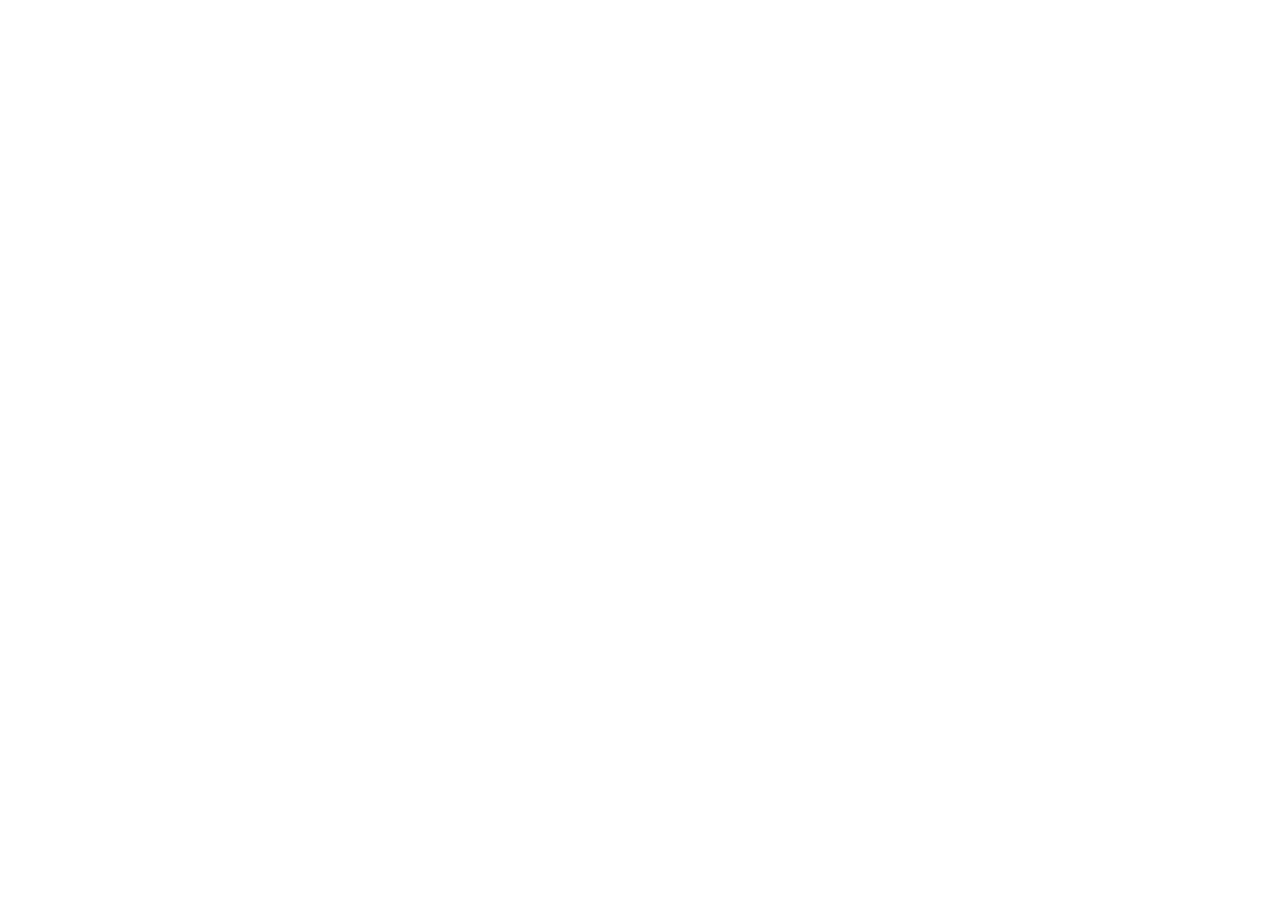
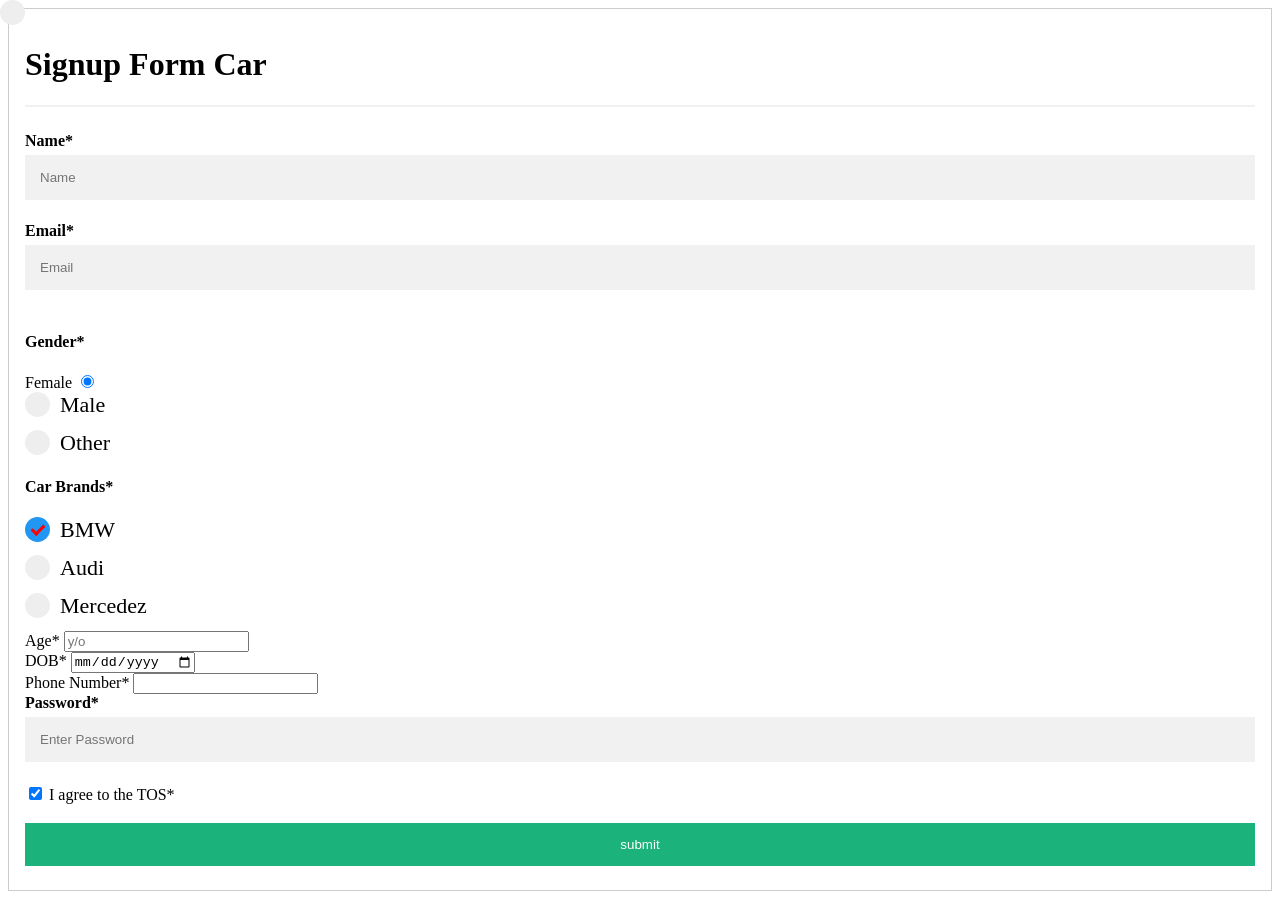
Before and after one commit to acciojob/signup-form-car-VIDHI-tech, a website: page main.html in a window 1280 px wide. Before the commit the page ends 800 px from the top, so only its background shows below. Drawn offline with Linux system fonts and the light colour scheme.

Commit message:
created a submission

```diff
--- a/main.html
+++ b/main.html
@@ -8,6 +8,76 @@
 
 <body>
 	<!-- the entire body must be written by student -->
+	<form action="action_page.php" style="border:1px solid #ccc">
+    <div class="container">
+      <h1>Signup Form Car</h1>
+      <hr>
+
+      <label for="name"><b>Name*</b></label>
+      <input type="text" placeholder="Name" name="name" required>
+
+      <label for="email"><b>Email*</b></label>
+      <input type="text" placeholder="Email" name="email" required>
+
+      <section>
+        <h4>Gender*</h4>
+        <label class="Gender" required>Female
+          <input type="radio" checked="checked" name="radio" >
+          <span class="checkmark"></span>
+        </label>
+        <label class="gender" required>Male
+          <input type="radio" name="radio">
+          <span class="checkmark"></span>
+        </label>
+        <label class="gender" required>Other
+          <input type="radio" name="radio">
+          <span class="checkmark"></span>
+        </label>
+      </section>
+
+      <section>
+        <h4>Car Brands*</h4>
+        <label class="brand" required>BMW
+          <input type="checkbox" checked="checked">
+          <span class="checkmark"></span>
+        </label>
+        <label class="brand" required>Audi
+          <input type="checkbox">
+          <span class="checkmark"></span>
+        </label>
+        <label class="brand" required>Mercedez
+          <input type="checkbox">
+          <span class="checkmark"></span>
+        </label>
+      </section>
+
+      <section>
+        <label for="Age">Age*</label>
+        <input type="number" placeholder="y/o" id="age" name="Age" max="2">
+      </section>
+
+      <section>
+        <label for="dob">DOB*</label>
+        <input type="date" id="dob" name="dob" required>
+      </section>
+
+      <section>
+        <label for="Phone Number">Phone Number*</label>
+        <input type="number" id="tel" name="Phone Number" max="10">
+      </section>
+
+      <label for="psw"><b>Password*</b></label>
+      <input type="password" placeholder="Enter Password" name="psw" required>
+
+      <label>
+        <input type="checkbox" checked="checked" name="remember" style="margin-bottom:15px" required> I agree to the TOS*
+      </label>
+
+      <div class="clearfix">
+        <button type="submit" class="signupbtn">submit</button>
+      </div>
+    </div>
+  </form>
     <script type="text/javascript" src="./script.js">
 </script>
 
--- a/styles.css
+++ b/styles.css
@@ -1,2 +1,193 @@
+* {box-sizing: border-box}
 
-/* Your CSS Code here. */
+/* Full-width input fields */
+  input[type=text], input[type=password] {
+  width: 100%;
+  padding: 15px;
+  margin: 5px 0 22px 0;
+  display: inline-block;
+  border: none;
+  background: #f1f1f1;
+}
+
+input[type=text]:focus, input[type=password]:focus {
+  background-color: #D9D9D9;
+  outline: none;
+}
+
+hr {
+  border: 1px solid #f1f1f1;
+  margin-bottom: 25px;
+}
+
+/* Set a style for all buttons */
+button {
+  background-color: #04AA6D;
+  color: white;
+  padding: 14px 20px;
+  margin: 8px 0;
+  border: none;
+  cursor: pointer;
+  width: 100%;
+  opacity: 0.9;
+}
+
+button:hover {
+  opacity:1;
+}
+
+/* Float cancel and signup buttons and add an equal width */
+.signupbtn {
+  float: left;
+  width: 100%;
+}
+
+/* Add padding to container elements */
+.container {
+  padding: 16px;
+}
+
+/* gender */
+.gender {
+  display: block;
+  position: relative;
+  padding-left: 35px;
+  margin-bottom: 12px;
+  cursor: pointer;
+  font-size: 22px;
+  -webkit-user-select: none;
+  -moz-user-select: none;
+  -ms-user-select: none;
+  user-select: none;
+
+}
+
+/* Hide the browser's default radio button */
+.gender input {
+  position: absolute;
+  opacity: 0;
+  cursor: pointer;
+}
+
+/* Create a custom radio button */
+.checkmark {
+  position: absolute;
+  top: 0;
+  left: 0;
+  height: 25px;
+  width: 25px;
+  background-color: #eee;
+  border-radius: 50%;
+}
+
+/* On mouse-over, add a grey background color */
+.gender:hover input ~ .checkmark {
+  background-color: #ccc;
+}
+
+/* When the radio button is checked, add a blue background */
+.gender input:checked ~ .checkmark {
+  background-color: #2196F3;
+}
+
+/* Create the indicator (the dot/circle - hidden when not checked) */
+.checkmark:after {
+  content: "";
+  position: absolute;
+  display: none;
+}
+
+/* Show the indicator (dot/circle) when checked */
+.gender input:checked ~ .checkmark:after {
+  display: block;
+}
+
+/* Style the indicator (dot/circle) */
+.gender .checkmark:after {
+ 	top: none;
+	left: 9px;
+	width: 8px;
+	height: 8px;
+	border-radius: 50%;
+	background: white;
+}
+/* car option */
+.brand {
+  display: block;
+  position: relative;
+  padding-left: 35px;
+  margin-bottom: 12px;
+  cursor: pointer;
+  font-size: 22px;
+  -webkit-user-select: none;
+  -moz-user-select: none;
+  -ms-user-select: none;
+  user-select: none;
+}
+
+/* Hide the browser's default checkbox */
+.brand input {
+  position: absolute;
+  opacity: 0;
+  cursor: pointer;
+  height: 0;
+  width: 0;
+}
+
+/* Create a custom checkbox */
+.checkmark {
+  position: absolute;
+  top: 0;
+  left: 0;
+  height: 25px;
+  width: 25px;
+  background-color: #eee;
+}
+
+/* On mouse-over, add a grey background color */
+.brand:hover input ~ .checkmark {
+  background-color: #ccc;
+}
+
+/* When the checkbox is checked, add a blue background */
+.brand input:checked ~ .checkmark {
+  background-color: #2196F3;
+}
+
+/* Create the checkmark/indicator (hidden when not checked) */
+.checkmark:after {
+  content: "";
+  position: absolute;
+  display: none;
+}
+
+/* Show the checkmark when checked */
+.brand input:checked ~ .checkmark:after {
+  display: block;
+}
+
+/* Style the checkmark/indicator */
+.brand .checkmark:after {
+  left: 9px;
+  top: 5px;
+  width: 5px;
+  height: 10px;
+  border: solid red;
+  border-width: 0 3px 3px 0;
+  -webkit-transform: rotate(45deg);
+  -ms-transform: rotate(45deg);
+  transform: rotate(45deg);
+}
+/* Clear floats */
+.clearfix::after {
+  content: "";
+  clear: both;
+  display: table;
+}
+
+/* Change styles for cancel button and signup button on extra small screens */
+@media screen and (max-width: 300px) {
+  .signupbtn {
+    width: 100%;
+  }
+}
```
